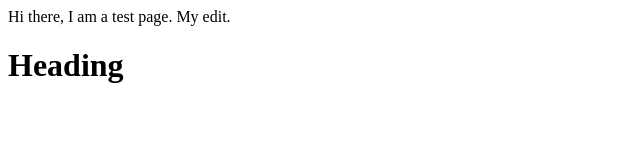
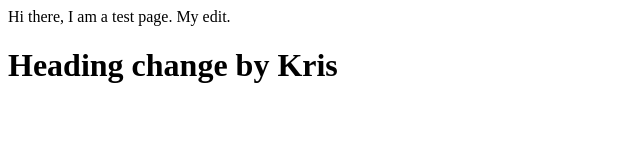
Before and after one commit to symaiotics/fintractemplatevue, a plain HTML site: page index.html in a window 1280 px wide. Shown: the whole page, without its empty margins (0-640 px from the left). Drawn offline with Linux system fonts and the light colour scheme.

Commit message:
This is my first commit

```diff
--- a/index.html
+++ b/index.html
@@ -1,4 +1,4 @@
 Hi there, I am a test page.
 My edit.
 
-<h1>Heading</h1>
+<h1>Heading change by Kris</h1>
```
